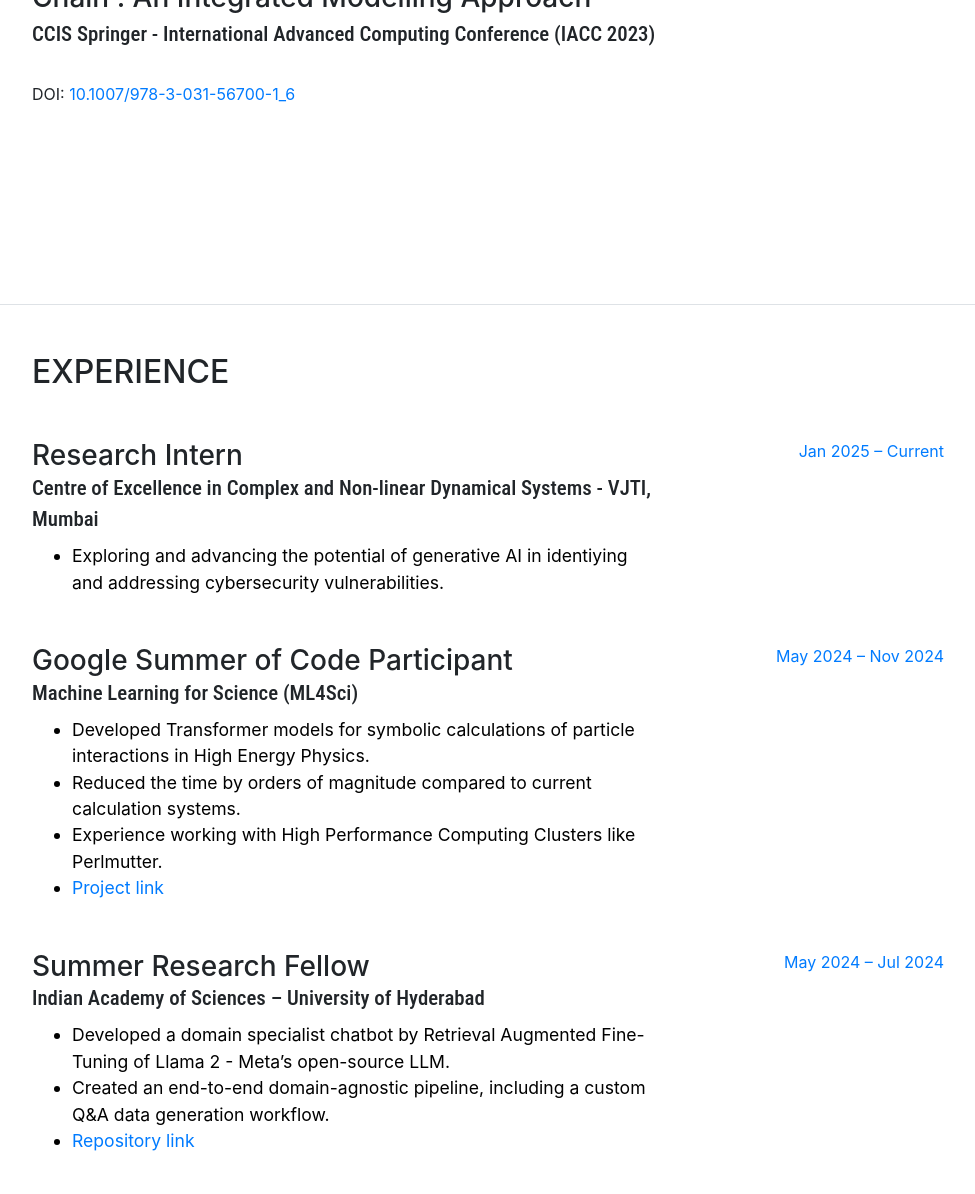
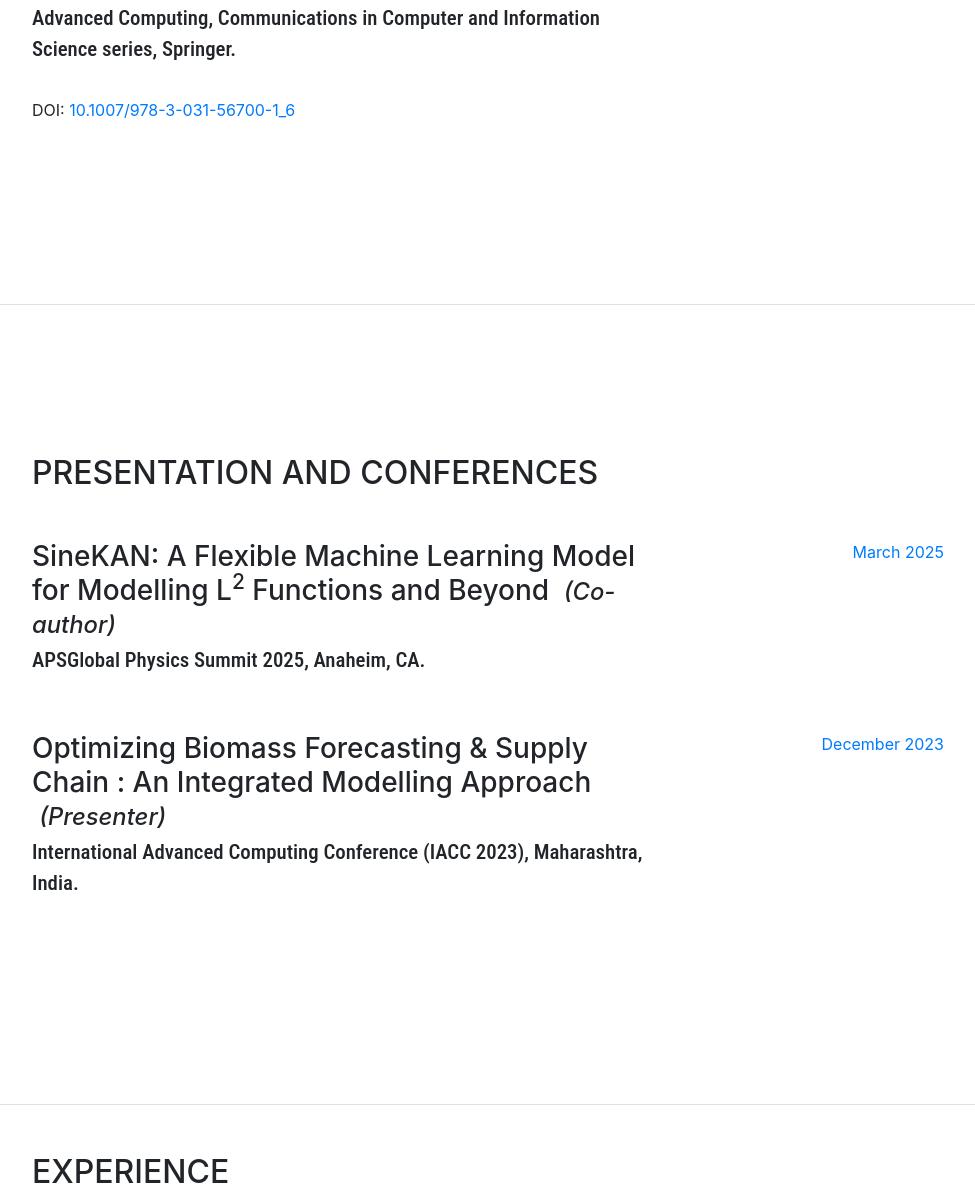
Before and after one commit to Riteshbhalerao11/personal-website, a website with bundled scripts: page index.html in a window 1280 px wide. Shown: the part 1295-2489 px from the top of the page, without its empty margins (288-1263 px from the left). Built offline with nearby package versions, Linux system fonts and the light colour scheme; a web font is replaced by a local one.

Commit message:
Added conference sectionj

```diff
--- a/index.html
+++ b/index.html
@@ -81,6 +81,11 @@
           <li class="nav-item">
             <a class="nav-link js-scroll-trigger" href="#publications"
               >Publications</a
+            >
+          </li>
+          <li class="nav-item">
+            <a class="nav-link js-scroll-trigger" href="#presentationandconferences"
+              >Presentation & Conferences</a
             >
           </li>
           <li class="nav-item">
@@ -240,7 +245,7 @@
                 Modelling Approach
               </h3>
               <div class="subheading mb-2">
-                CCIS Springer - International Advanced Computing Conference (IACC 2023)
+                Advanced Computing, Communications in Computer and Information Science series, Springer.
               </div>
                 <br />
                 DOI:
@@ -253,6 +258,50 @@
             </div>
           </div>
         </div>
+      </section>
+
+      <section
+        class="resume-section p-3 p-lg-5 d-flex flex-column"
+        id="presentationandconferences"
+      >
+        <div class="my-auto">
+          <h2 class="mb-5">Presentation and Conferences</h2>
+
+          <div class="resume-item d-flex flex-column flex-md-row mb-5">
+            <div class="resume-content mr-auto">
+              <h3 class="mb-1">
+                SineKAN: A Flexible Machine Learning Model for Modelling
+                L<sup>2</sup> Functions and Beyond
+                <span style="margin-left: 0.3em; font-size: 0.85em;"><i>(Co-author)</i></span>
+            </h3>
+
+
+              <div class="subheading mb-2">
+                APSGlobal Physics Summit 2025, Anaheim, CA.
+              </div>
+
+            </div>
+            <div class="resume-date text-md-right">
+              <span class="text-primary">March 2025</span>
+            </div>
+          </div>
+
+          <div class="resume-item d-flex flex-column flex-md-row mb-5">
+            <div class="resume-content mr-auto">
+              <h3 class="mb-1">
+                Optimizing Biomass Forecasting & Supply Chain : An Integrated
+                Modelling Approach
+                <span style="margin-left: 0.3em; font-size: 0.85em;"><i>(Presenter)</i></span>
+              </h3>
+              <div class="subheading mb-2">
+                International Advanced Computing Conference (IACC 2023), Maharashtra, India.
+              </div>
+
+            </div>
+            <div class="resume-date text-md-right">
+              <span class="text-primary">December 2023</span>
+            </div>
+          </div>
       </section>
 
       <section
```
